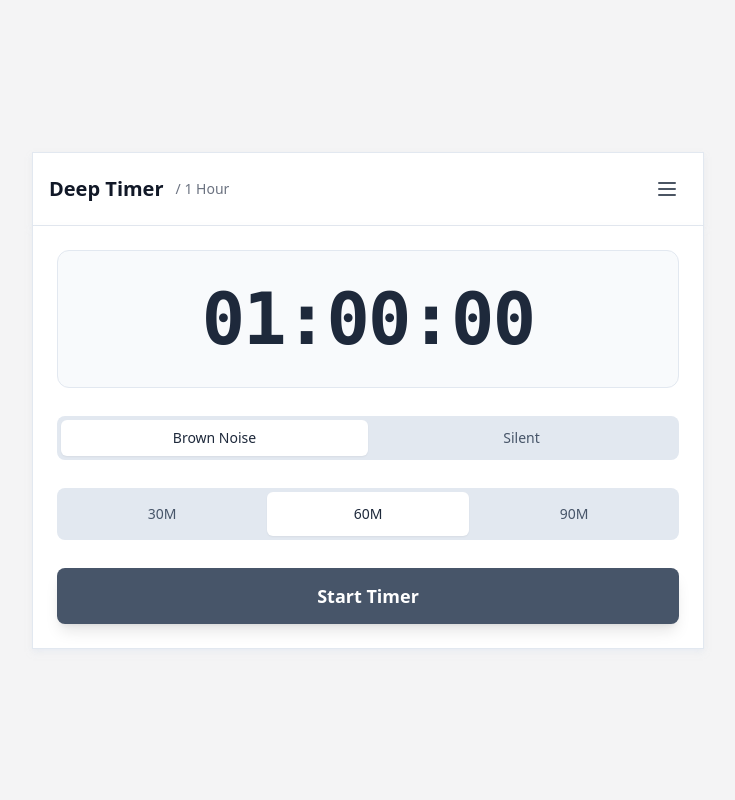
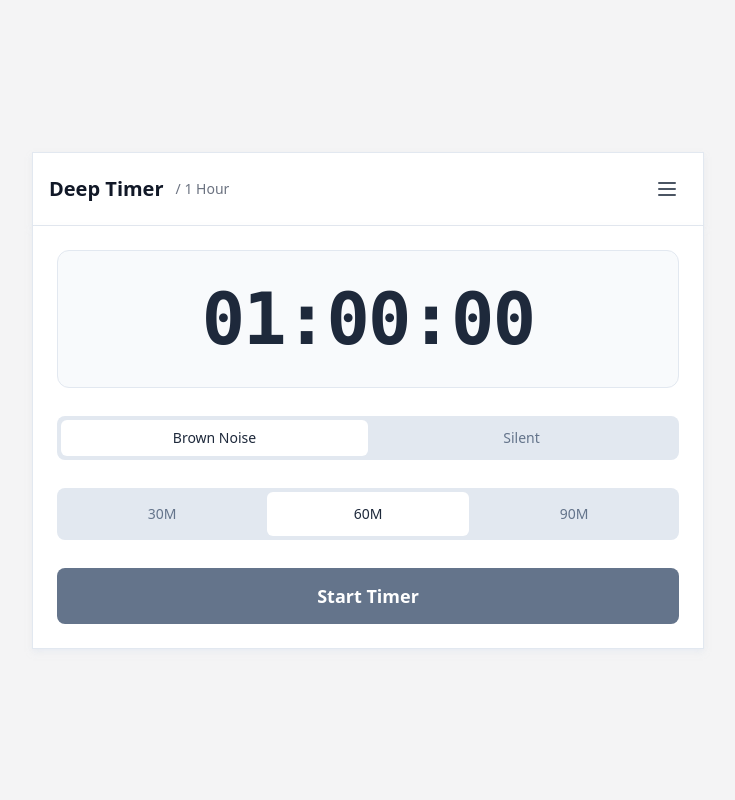
Before and after one commit to josh-may/timer-bud, a Next.js app: page /1-hour in a window 1280 px wide. Shown: the top 800 px of the page, without its empty margins (272-1007 px from the left). Built offline with nearby package versions, Linux system fonts and the light colour scheme; no server answers.

Commit message:
lazy commit

```diff
--- a/pages/[duration].js
+++ b/pages/[duration].js
@@ -248,7 +248,7 @@ export default function DynamicTimer({ timerData }) {
                   {/* Dropdown Menu */}
                   {isMenuOpen && (
                     <div
-                      className={`absolute top-full right-0 mt-2 w-48 rounded-lg shadow-lg z-50 ${
+                      className={`absolute top-full right-0 mt-2 w-48 rounded-lg  z-50 ${
                         isDarkMode
                           ? "bg-zinc-900 border border-zinc-800"
                           : "bg-white border border-gray-200"
@@ -425,11 +425,11 @@ export default function DynamicTimer({ timerData }) {
                         className={`flex-1 px-3 sm:px-4 py-2 text-sm font-medium rounded-md transition-all ${
                           useNoise
                             ? isDarkMode
-                              ? "bg-zinc-700 text-white shadow-sm"
-                              : "bg-white text-slate-800 shadow-sm"
+                              ? "bg-zinc-700 text-white "
+                              : "bg-white text-slate-800 "
                             : isDarkMode
                             ? "text-zinc-400"
-                            : "text-slate-600"
+                            : "text-slate-500"
                         } disabled:opacity-50 disabled:cursor-not-allowed`}
                       >
                         Brown Noise
@@ -440,11 +440,11 @@ export default function DynamicTimer({ timerData }) {
                         className={`flex-1 px-3 sm:px-4 py-2 text-sm font-medium rounded-md transition-all ${
                           !useNoise
                             ? isDarkMode
-                              ? "bg-zinc-700 text-white shadow-sm"
-                              : "bg-white text-slate-800 shadow-sm"
+                              ? "bg-zinc-700 text-white "
+                              : "bg-white text-slate-800 "
                             : isDarkMode
                             ? "text-zinc-400"
-                            : "text-slate-600"
+                            : "text-slate-500"
                         } disabled:opacity-50 disabled:cursor-not-allowed`}
                       >
                         Silent
@@ -473,11 +473,11 @@ export default function DynamicTimer({ timerData }) {
                           className={`px-3 sm:px-4 py-2.5 sm:py-3 text-sm font-medium rounded-md transition-all ${
                             timeInSeconds === minutes * 60
                               ? isDarkMode
-                                ? "bg-zinc-700 text-white shadow-sm"
-                                : "bg-white text-slate-800 shadow-sm"
+                                ? "bg-zinc-700 text-white "
+                                : "bg-white text-slate-800 "
                               : isDarkMode
                               ? "text-zinc-400 hover:text-white"
-                              : "text-slate-600 hover:text-slate-800"
+                              : "text-slate-500 hover:text-slate-800"
                           } disabled:opacity-50 disabled:cursor-not-allowed`}
                         >
                           {minutes}M
@@ -499,10 +499,10 @@ export default function DynamicTimer({ timerData }) {
                       isRunning
                         ? isDarkMode
                           ? "bg-zinc-700 hover:bg-zinc-600 text-white"
-                          : "bg-slate-600 hover:bg-slate-700 text-white"
+                          : "bg-slate-500 hover:bg-slate-600 text-white"
                         : isDarkMode
-                        ? "bg-zinc-700 hover:bg-zinc-600 text-white shadow-lg"
-                        : "bg-slate-600 hover:bg-slate-700 text-white shadow-lg"
+                        ? "bg-zinc-700 hover:bg-zinc-600 text-white "
+                        : "bg-slate-500 hover:bg-slate-600 text-white "
                     }`}
                   >
                     {isRunning ? "Pause" : "Start Timer"}
@@ -542,7 +542,7 @@ export default function DynamicTimer({ timerData }) {
                     <button
                       key={minutes}
                       onClick={() => handleFooterTimerClick(minutes)}
-                      className={`px-3 py-2.5 rounded-lg text-center text-sm font-medium transition-all hover:scale-[1.05] shadow-sm ${
+                      className={`px-3 py-2.5 rounded-lg text-center text-sm font-medium transition-all hover:scale-[1.05]  ${
                         timeInSeconds === minutes * 60
                           ? isDarkMode
                             ? "bg-zinc-700 text-white"
--- a/pages/index.js
+++ b/pages/index.js
@@ -203,7 +203,7 @@ export default function Home() {
                   {/* Dropdown Menu */}
                   {isMenuOpen && (
                     <div
-                      className={`absolute top-full right-0 mt-2 w-48 rounded-lg shadow-lg z-50 ${
+                      className={`absolute top-full right-0 mt-2 w-48 rounded-lg  z-50 ${
                         isDarkMode
                           ? "bg-zinc-900 border border-zinc-800"
                           : "bg-white border border-gray-200"
@@ -429,10 +429,10 @@ export default function Home() {
                       isRunning
                         ? isDarkMode
                           ? "bg-zinc-700 hover:bg-zinc-600 text-white"
-                          : "bg-slate-600 hover:bg-slate-700 text-white"
+                          : "bg-slate-500 hover:bg-slate-600 text-white"
                         : isDarkMode
-                        ? "bg-zinc-700 hover:bg-zinc-600 text-white shadow-lg"
-                        : "bg-slate-600 hover:bg-slate-700 text-white shadow-lg"
+                        ? "bg-zinc-700 hover:bg-zinc-600 text-white "
+                        : "bg-slate-500 hover:bg-slate-600 text-white "
                     }`}
                   >
                     {isRunning ? "Pause" : "Start Timer"}
```
